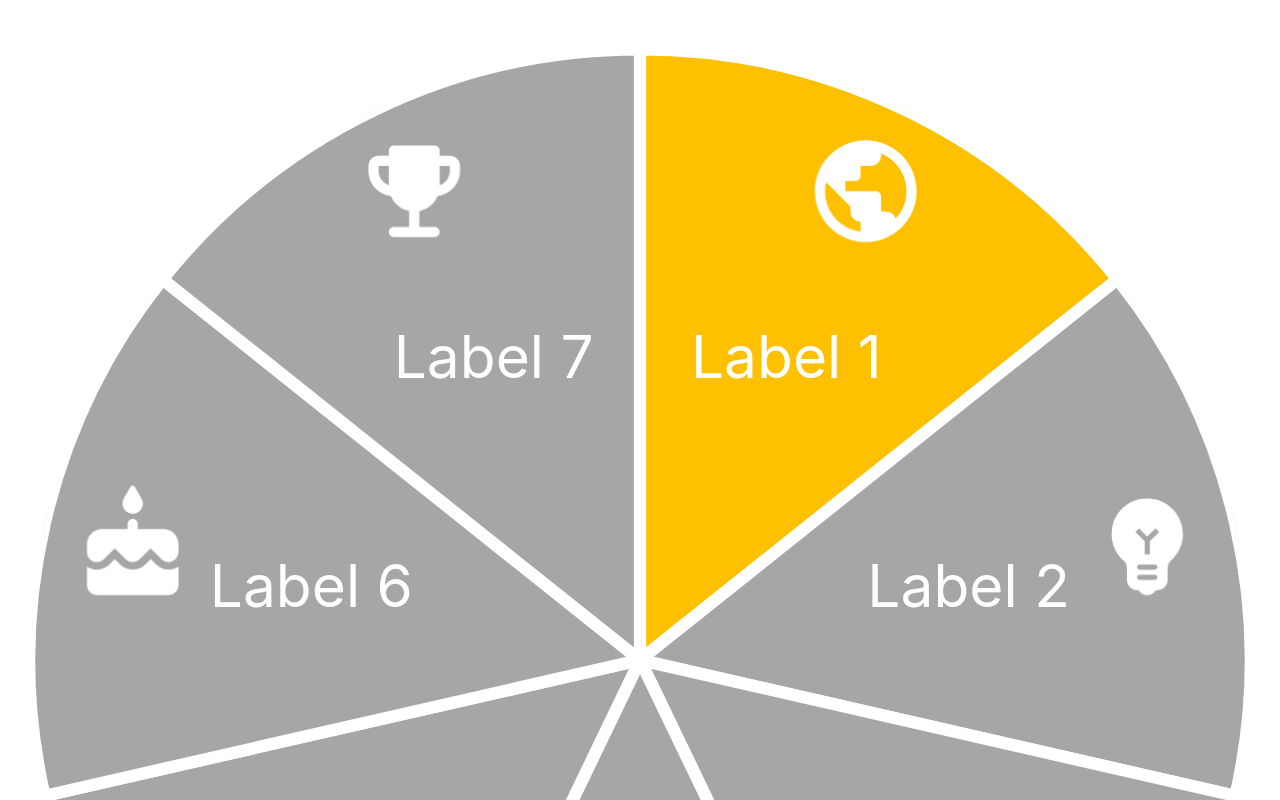
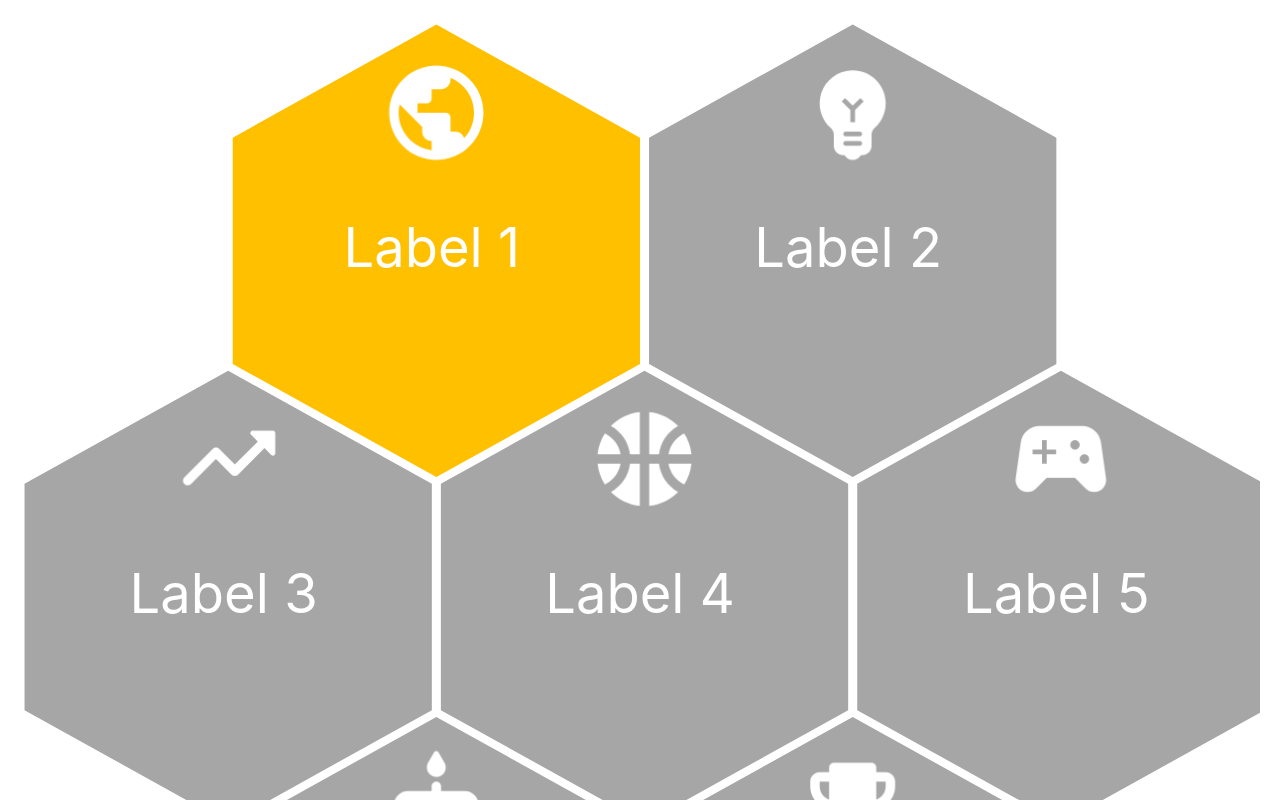
Before and after one commit to brentmcleod/smart-shapes, a React (Create React App) app: page / in a window 1280 px wide. Shown: the top 800 px of the page. Built offline with nearby package versions, Linux system fonts and the light colour scheme.

Commit message:
Created Honeycomb diagram

```diff
--- a/public/data/data.json
+++ b/public/data/data.json
@@ -5,7 +5,7 @@
       "display_order_id": 1,
       "progression": "linear",
       "screen_type": "smart_diagram",
-      "screen_display_type": "pie_chart",
+      "screen_display_type": "honeycomb",
       "include_instructions": true,
       "locale": {
         "en": {
--- a/public/data/layouts.json
+++ b/public/data/layouts.json
@@ -16,6 +16,7 @@
             "shaftWidth": 40,
             "headLength": 40,
             "headWidth": 70,
+            "tailLength": 0,
             "scale": 2
           }
         },
@@ -47,6 +48,54 @@
             "y": 134,
             "w": 140,
             "h": 72
+          }
+        }
+      ]
+    },
+    "honeycomb": {
+      "x": 0,
+      "y": 0,
+      "w": 184,
+      "h": 204,
+      "assets": [
+        {
+          "type": "AtomicShape",
+          "props": {
+            "type": "Hexagon",
+            "x": 0,
+            "y": 0,
+            "margin": 1,
+            "scale": 2
+          }
+        },
+        {
+          "type": "Icon",
+          "props": {
+            "x": 67,
+            "y": 16,
+            "w": 50,
+            "h": 50,
+            "scale": 1,
+            "scaleIcon": 1,
+            "stemLength": 0,
+            "stemWidth": 0,
+            "background": "none"
+          }
+        },
+        {
+          "type": "Indicator",
+          "props": {
+            "x": 6,
+            "y": 48
+          }
+        },
+        {
+          "type": "Label",
+          "props": {
+            "x": 6,
+            "y": 50,
+            "w": 168,
+            "h": 100
           }
         }
       ]
@@ -112,6 +161,18 @@
         "rotate": "0 0 0 0 0 0 0"
       }
     },
+    "honeycomb": {
+      "x": 0,
+      "y": 0,
+      "w": 548,
+      "h": 508,
+      "assets": [],
+      "transforms": {
+        "translate": "0.5,0 1,0 -1.5,0.75 1,0 1,0 -1.5,0.75 1,0",
+        "use_rotate": false,
+        "rotate": "0 0 0 0 0 0 0"
+      }
+    },
     "pie_chart": {
       "x": 0,
       "y": 0,
--- a/src/components/AtomicShape.js
+++ b/src/components/AtomicShape.js
@@ -1,10 +1,12 @@
 import React from "react";
 import Arrow from "./atomic_shapes/Arrow";
+import Hexagon from "./atomic_shapes/Hexagon";
 import Wedge from "./atomic_shapes/Wedge";
 
 const atomicShapes = {
   Arrow,
-  Wedge
+  Wedge,
+  Hexagon
 };
 
 const AtomicShape = props => {
--- a/src/components/atomic_shapes/Arrow.js
+++ b/src/components/atomic_shapes/Arrow.js
@@ -7,6 +7,7 @@ const Arrow = ({
   shaftWidth,
   headLength,
   headWidth,
+  tailLength,
   scale = 1
 }) => {
   const bBoxWidth = shaftLength + headLength;
@@ -25,7 +26,8 @@ const Arrow = ({
         className="arrow"
         d={`M 0,${overhang} h ${shaftLength} v -${overhang} l ${headLength},${headWidth /
           2} l -${headLength},${headWidth /
-          2} v -${overhang} h -${shaftLength} z`}
+          2} v -${overhang} h -${shaftLength} l ${tailLength},${shaftWidth /
+          2} z`}
       />
     </svg>
   );
--- /dev/null
+++ b/src/components/atomic_shapes/Hexagon.js
@@ -0,0 +1,21 @@
+import React from "react";
+
+const Hexagon = ({ x, y, margin = 0, scale = 1 }) => {
+  return (
+    <svg
+      x={x}
+      y={y}
+      width={`${(90 + margin * 2) * scale}`}
+      height={`${(100 + margin * 2) * scale}`}
+      viewBox={`0 0 ${90 + margin * 2} ${100 + margin * 2}`}
+    >
+      <path
+        className="hexagon"
+        d={`M ${45 + margin},${0 +
+          margin} l 45,25 l 0,50 l -45,25 l -45,-25 l 0,-50 l 45,-25 z`}
+      />
+    </svg>
+  );
+};
+
+export default Hexagon;
--- a/src/index.css
+++ b/src/index.css
@@ -17,7 +17,7 @@ body {
 }
 
 .App {
-  margin-top: 20px;
+  margin: 20px;
 }
 
 .shape.not-started.disabled {
```
